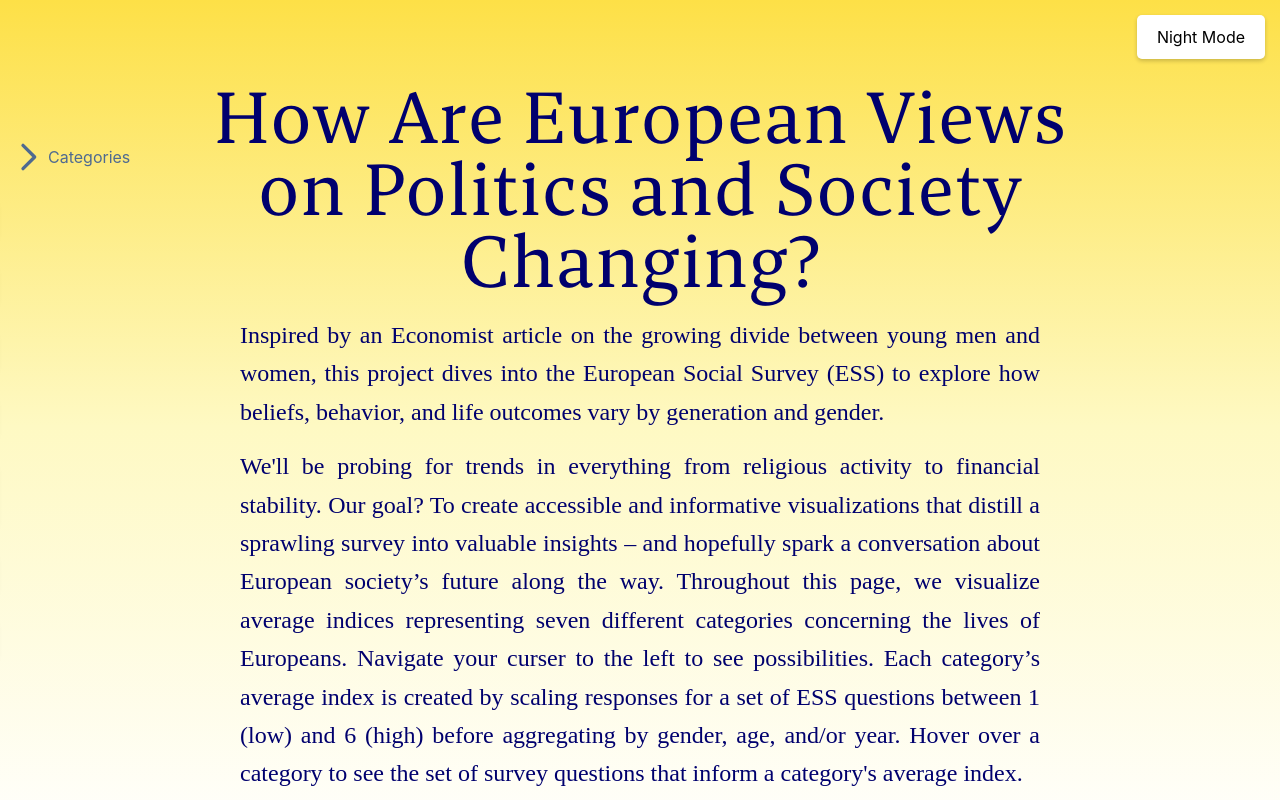
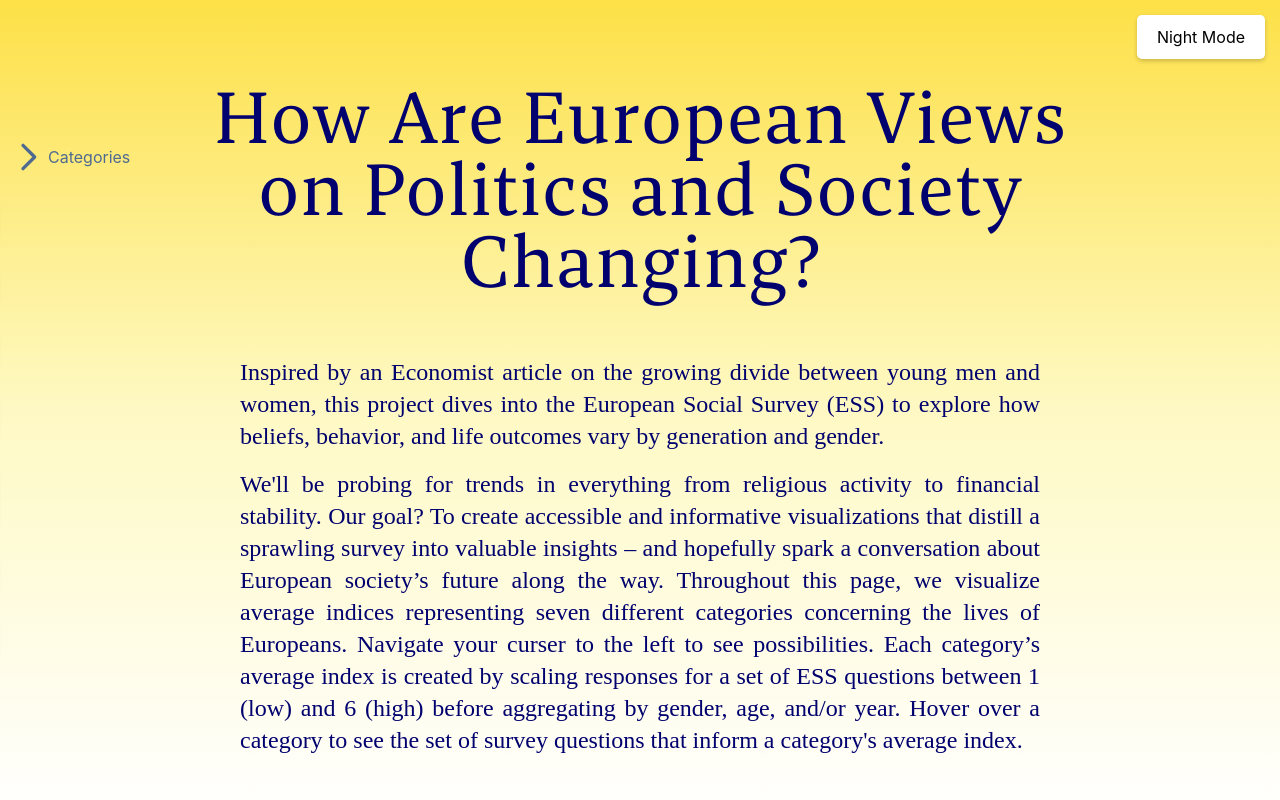
Before and after one commit to com-480-data-visualization/ChartToppers, a React (Create React App) app in the folder website/: page / in a window 1280 px wide. Shown: the top 800 px of the page. Built offline with nearby package versions, Linux system fonts and the light colour scheme; a web font is replaced by a local one.

Commit message:
final update

```diff
--- a/website/src/App.js
+++ b/website/src/App.js
@@ -61,7 +61,7 @@ function App() {
         </p>
         <div className="description">
           <p
-            className={`font-bespoke font-light text-justify  ${
+            className={`font-bespoke font-light text-justify text-2xl mt-10 ${
               theme === "light" ? "text-[#00006e]" : "text-yellow-100"
             }`}
           >
@@ -71,7 +71,7 @@ function App() {
             generation and gender.
           </p>
           <p
-            className={`font-bespoke font-light mt-4 text-justify ${
+            className={`font-bespoke font-light mt-4 text-justify text-2xl ${
               theme === "light" ? "text-[#00006e]" : "text-yellow-100"
             }`}
           >
--- a/website/src/Banner.jsx
+++ b/website/src/Banner.jsx
@@ -83,7 +83,7 @@ const Banner = ({ setVariable, showBanner }) => {
   return (
     <div className="fixed top-1/2 left-0 transform -translate-y-1/2 z-50">
       {!showBanner && (
-        <div className="flex items-center text-[#04349c] p-2 transition-transform duration-500 ease-in-out">
+        <div className='flex items-center text-[#04349c] p-2 transition-transform duration-500 ease-in-out'>
           <div className="flex items-center animate-pulse">
             <svg
               className="w-10 h-10"
```
